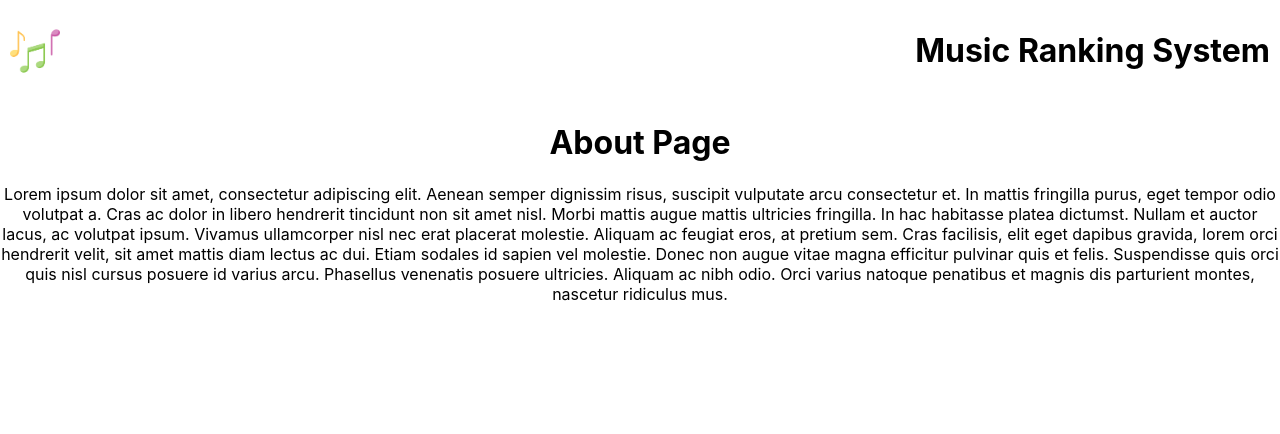
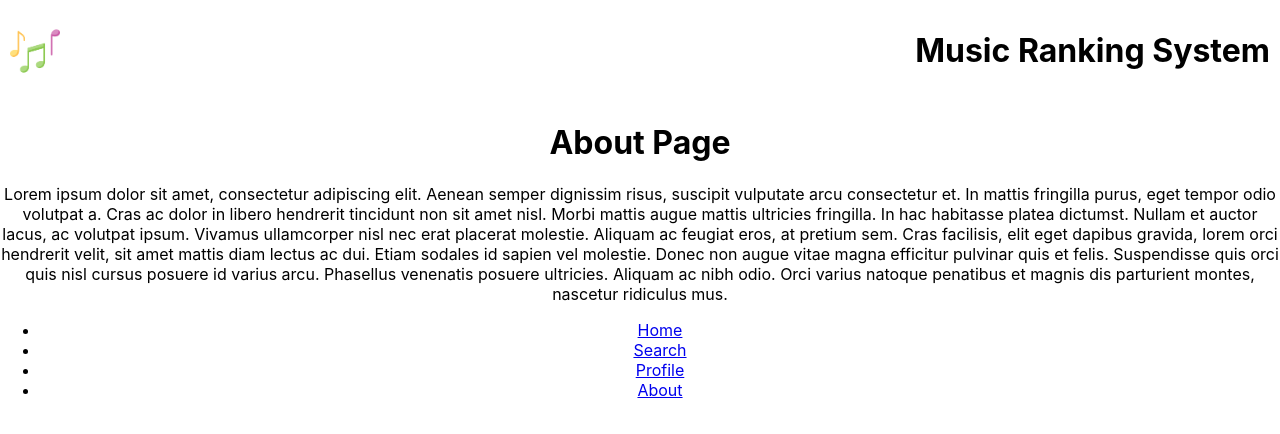
Before and after one commit to agiledev-students-fall2023/4-final-project-music-ranking-system, a React (Create React App) app in the folder front-end/: page /about in a window 1280 px wide. Shown: the top 434 px of the page. Built offline with nearby package versions, Linux system fonts and the light colour scheme.

Commit message:
Nav.js created, App.js updated

```diff
--- a/front-end/src/components/App.js
+++ b/front-end/src/components/App.js
@@ -3,6 +3,7 @@ import "../App.css";
 import { BrowserRouter as Router, Routes, Route } from "react-router-dom";
 import About from "./About";
 import Title from "./Title";
+import Nav from "./Nav";
 import HomepageFeed from "./HomepageFeed";
 
 function App() {
@@ -15,6 +16,7 @@ function App() {
           <Route path="/about" element={<About />} />
         </Routes>
       </Router>
+      <Nav />
     </div>
   );
 }
--- /dev/null
+++ b/front-end/src/components/Nav.js
@@ -0,0 +1,17 @@
+import React from 'react';
+import '../App.css';
+
+function Nav() {
+    return (
+      <div className="Nav">
+        <ul>
+            <li><a href="/">Home</a></li>
+            <li><a href="/search">Search</a></li>
+            <li><a href="/profile">Profile</a></li>
+            <li><a href="/about">About</a></li>
+        </ul>
+      </div>
+    );
+  }
+
+  export default Nav;
```
